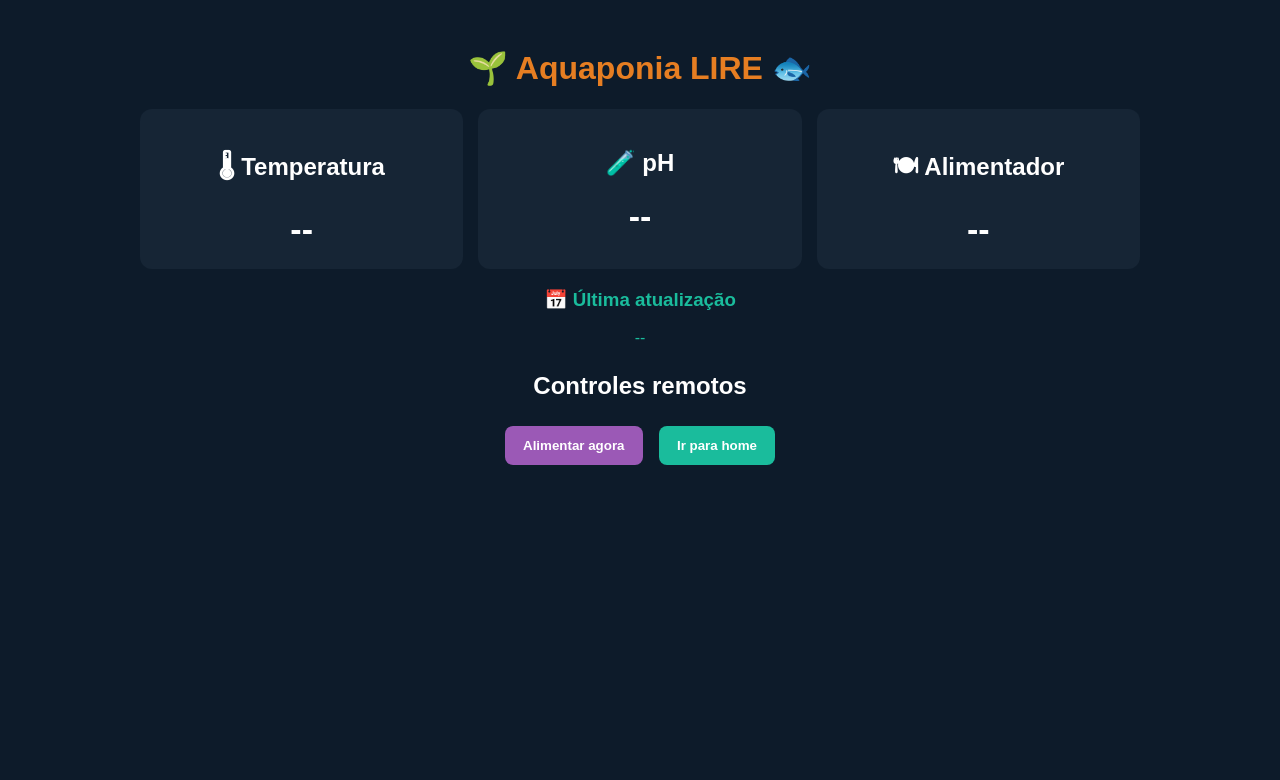
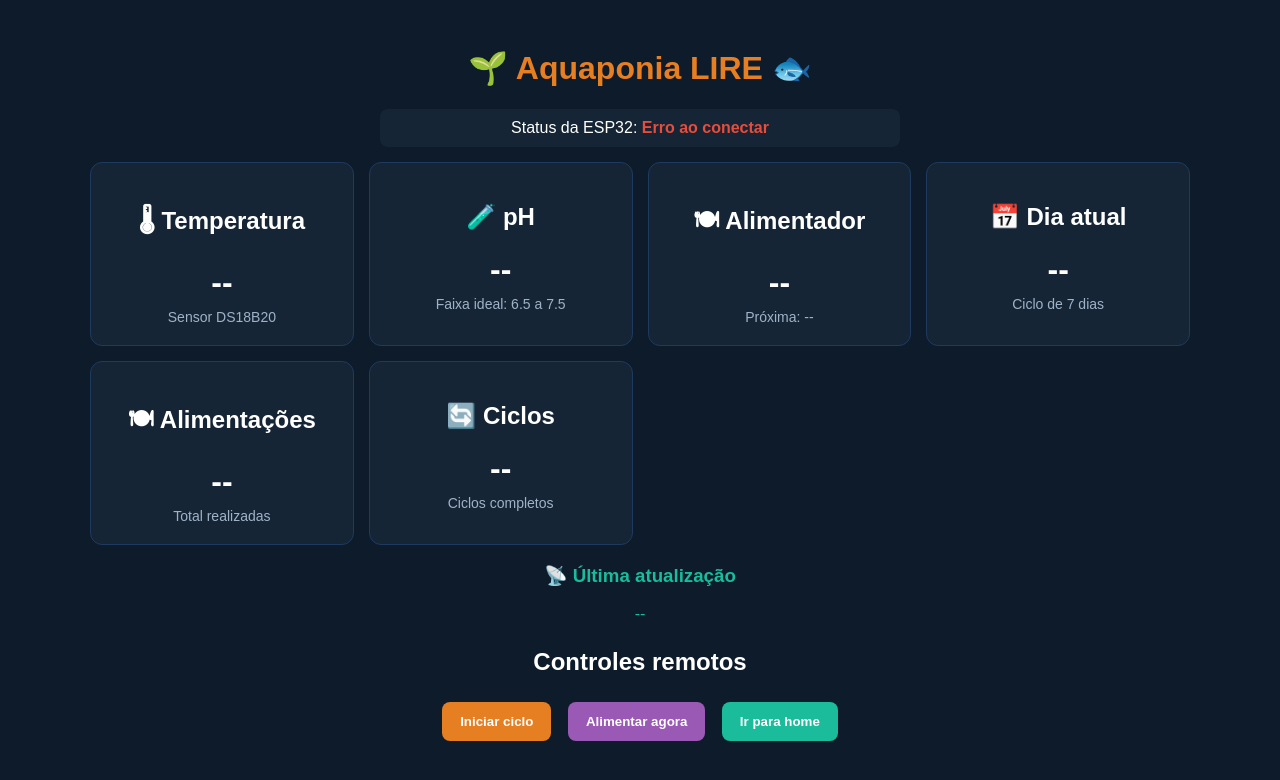
Before and after one commit to aquaponia-LIRE/aquaponia-LIRE, a website: page index.html in a window 1280 px wide. Drawn offline with Linux system fonts and the light colour scheme; no server answers.

Commit message:
Update index.html

```diff
--- a/index.html
+++ b/index.html
@@ -13,22 +13,30 @@ body{
   text-align:center;
   padding:20px;
 }
-h1{color:#E67E22}
+h1{
+  color:#E67E22;
+}
 .grid{
   display:grid;
   grid-template-columns:repeat(auto-fit,minmax(220px,1fr));
   gap:15px;
-  max-width:1000px;
+  max-width:1100px;
   margin:auto;
 }
 .card{
   background:#162535;
   border-radius:12px;
   padding:20px;
+  border:1px solid #1F3A5F;
 }
 .valor{
-  font-size:34px;
+  font-size:32px;
   font-weight:bold;
+}
+.sub{
+  color:#9FB3C8;
+  font-size:14px;
+  margin-top:8px;
 }
 button{
   border:none;
@@ -39,8 +47,10 @@ button{
   cursor:pointer;
   color:white;
 }
+.btn-orange{background:#E67E22}
 .btn-purple{background:#9B59B6}
 .btn-green{background:#1ABC9C}
+.btn-gray{background:#2C3E50}
 .atualizacao{
   margin-top:20px;
   color:#1ABC9C;
@@ -52,6 +62,19 @@ button{
   color:#1ABC9C;
   font-weight:bold;
 }
+.status{
+  margin:15px auto;
+  padding:10px;
+  border-radius:8px;
+  max-width:500px;
+  background:#162535;
+}
+.online{
+  color:#2ECC71;
+}
+.offline{
+  color:#E74C3C;
+}
 </style>
 </head>
 
@@ -59,30 +82,59 @@ button{
 
 <h1>🌱 Aquaponia LIRE 🐟</h1>
 
+<div class="status">
+  Status da ESP32: <strong id="statusESP">Verificando...</strong>
+</div>
+
 <div class="grid">
   <div class="card">
     <h2>🌡 Temperatura</h2>
     <div class="valor" id="temperatura">--</div>
+    <div class="sub">Sensor DS18B20</div>
   </div>
 
   <div class="card">
     <h2>🧪 pH</h2>
     <div class="valor" id="ph">--</div>
+    <div class="sub">Faixa ideal: 6.5 a 7.5</div>
   </div>
 
   <div class="card">
     <h2>🍽 Alimentador</h2>
     <div class="valor" id="alimentador">--</div>
+    <div class="sub" id="proximaAlimentacao">Próxima: --</div>
+  </div>
+
+  <div class="card">
+    <h2>📅 Dia atual</h2>
+    <div class="valor" id="diaAtual">--</div>
+    <div class="sub">Ciclo de 7 dias</div>
+  </div>
+
+  <div class="card">
+    <h2>🍽 Alimentações</h2>
+    <div class="valor" id="alimentacoes">--</div>
+    <div class="sub">Total realizadas</div>
+  </div>
+
+  <div class="card">
+    <h2>🔄 Ciclos</h2>
+    <div class="valor" id="ciclos">--</div>
+    <div class="sub">Ciclos completos</div>
   </div>
 </div>
 
 <div class="atualizacao">
-  <h3>📅 Última atualização</h3>
+  <h3>📡 Última atualização</h3>
   <div id="ultimaAtualizacao">--</div>
 </div>
 
 <div class="controles">
   <h2>Controles remotos</h2>
+
+  <button class="btn-orange" onclick="enviarComando('iniciar')">
+    Iniciar ciclo
+  </button>
 
   <button class="btn-purple" onclick="enviarComando('alimentar')">
     Alimentar agora
@@ -105,18 +157,42 @@ async function atualizarDados(){
     const dados = await resposta.json();
 
     document.getElementById("temperatura").innerHTML =
-      dados.temperatura + " °C";
+      dados.temperatura !== "--" ? dados.temperatura + " °C" : "--";
 
     document.getElementById("ph").innerHTML =
-      dados.ph;
+      dados.ph || "--";
 
     document.getElementById("alimentador").innerHTML =
       dados.alimentador || "--";
 
+    document.getElementById("diaAtual").innerHTML =
+      dados.diaAtual || "--";
+
+    document.getElementById("alimentacoes").innerHTML =
+      dados.alimentacoes ?? "--";
+
+    document.getElementById("ciclos").innerHTML =
+      dados.ciclos ?? "--";
+
+    document.getElementById("proximaAlimentacao").innerHTML =
+      "Próxima: " + (dados.proximaAlimentacao || "--");
+
     document.getElementById("ultimaAtualizacao").innerHTML =
       dados.ultimaAtualizacao || "--";
 
+    const status = document.getElementById("statusESP");
+
+    if(dados.ultimaAtualizacao && dados.ultimaAtualizacao !== "--"){
+      status.innerHTML = "Online / recebendo dados";
+      status.className = "online";
+    }else{
+      status.innerHTML = "Sem dados ainda";
+      status.className = "offline";
+    }
+
   }catch(erro){
+    document.getElementById("statusESP").innerHTML = "Erro ao conectar";
+    document.getElementById("statusESP").className = "offline";
     console.error(erro);
   }
 }
@@ -133,8 +209,19 @@ async function enviarComando(comando){
 
     const retorno = await resposta.json();
 
-    document.getElementById("mensagem").innerHTML =
-      "Comando enviado: " + comando;
+    if(retorno.sucesso){
+      let nome = comando;
+
+      if(comando === "iniciar") nome = "Iniciar ciclo";
+      if(comando === "alimentar") nome = "Alimentar agora";
+      if(comando === "home") nome = "Ir para home";
+
+      document.getElementById("mensagem").innerHTML =
+        "Comando enviado: " + nome;
+    }else{
+      document.getElementById("mensagem").innerHTML =
+        "Comando inválido.";
+    }
 
     setTimeout(atualizarDados, 6000);
 
```
